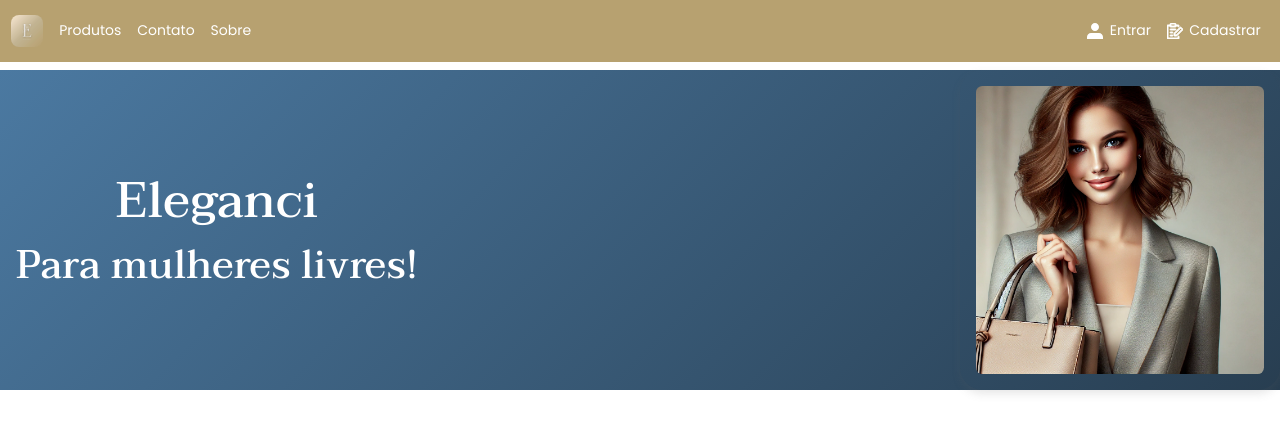
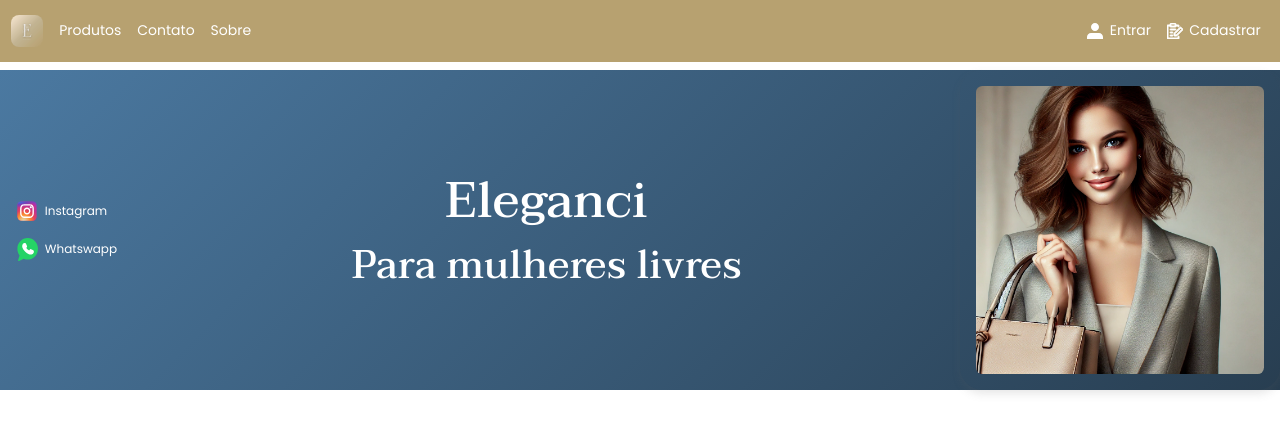
Before and after one commit to artfrc/eleganci, a plain HTML site: page index.html in a window 1280 px wide. Drawn offline with Linux system fonts and the light colour scheme.

Commit message:
top aparentemente ok. add redes socais

```diff
--- a/index.html
+++ b/index.html
@@ -49,10 +49,23 @@
    </nav>
 
    <div class="top">
+      <ul id="links">
+         <li>
+            <img src="assets/icons/instagram.svg" alt="icone instagram">
+            <a href="https://www.instagram.com/oficialeleganci/" target="_blank">Instagram</a>
+         </li>
+
+         <li>
+            <img src="assets/icons/whatsapp.svg" alt="icone Whatswapp">
+            <a href="https://wa.me/553491344422" target="_blank">Whatswapp</a>
+         </li>
+      </ul>
+
       <div class="text-top">
          <p>Eleganci</p>
-         <p>Para mulheres livres!</p>
+         <p>Para mulheres livres</p>
       </div>
+
 
       <div class="image-top">
          <img src="assets/images/modelo.webp" alt="imagem de uma modelo">
--- a/styles/top.css
+++ b/styles/top.css
@@ -26,6 +26,11 @@
    flex-direction: column;
    font: var(--text-lg-mobile);
    color: white;
+}
+
+#links {
+   display: none;
+   list-style: none;
 }
 
 .image-top img {
@@ -68,6 +73,38 @@
       color: white;
    }
 
+   #links {
+      display: flex;
+      flex-direction: column;
+      list-style: none;
+      text-align: center;
+      /* align-items: center; */
+      justify-content: center;
+      gap: 1rem;
+      padding: 1rem;
+   }
+
+   #links li {
+      display: flex;
+      align-items: center;
+      gap: .4rem;
+   }
+
+   #links img {
+      width: 1.4rem;
+   }
+
+   #links a {
+      text-decoration: none;
+      color: white;
+      font: var(--text-sm);
+      transition: color 0.3s ease;
+   }
+
+   #links a:hover {
+      color: yellow;
+   }
+
    .image-top img {
       object-fit: cover;
       width: 20rem;
```
Also changed, not shown: assets/icons/instagram.svg (added), assets/icons/whatsapp.svg (added).
